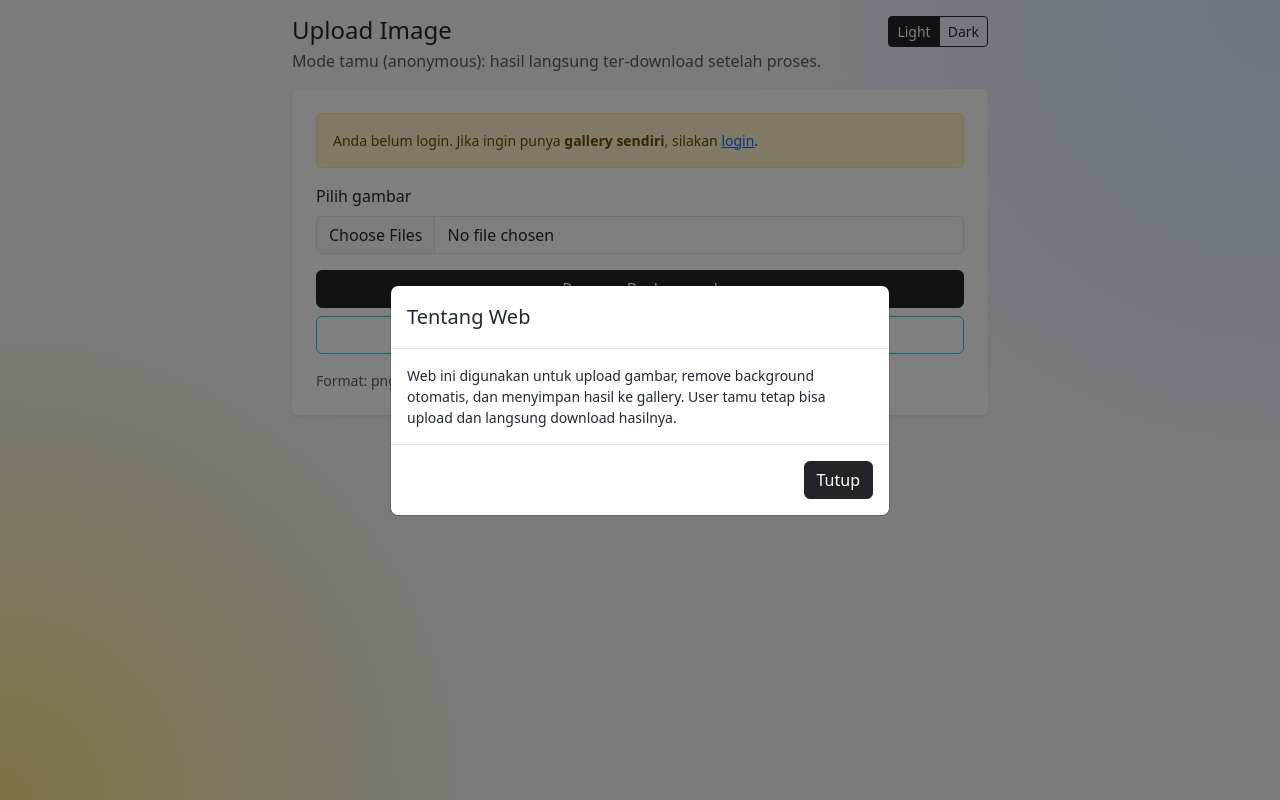
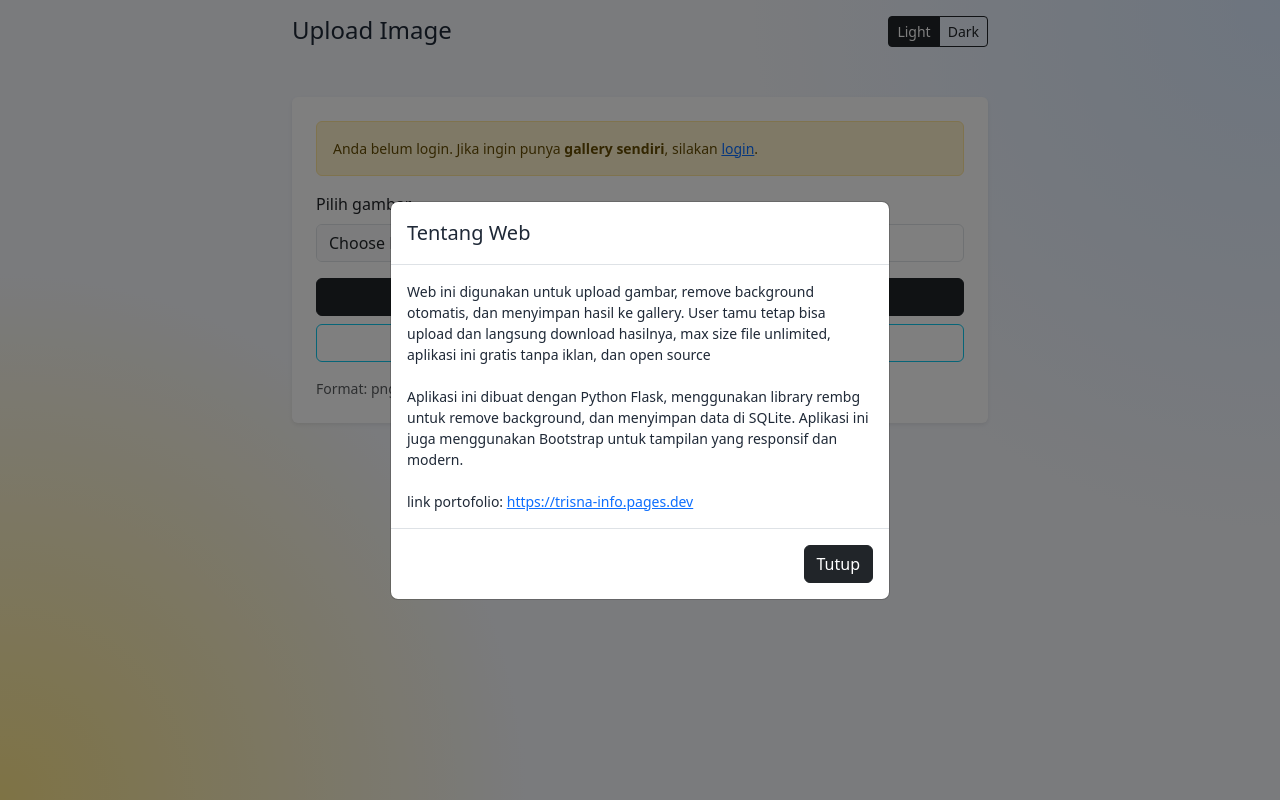
Before and after one commit to Trisn0802/Background_Remover, a Flask app: page /upload in a window 1280 px wide, after a click on "Tentang Web". Run offline with Flask 3, Linux system fonts and the light colour scheme; some libraries are stand-ins or nearby versions.

Commit message:
fix bug etc

```diff
--- a/app.py
+++ b/app.py
@@ -512,7 +512,7 @@ def gallery_page():
         date_filter,
         owner_filter,
         page=1,
-        page_size=10,
+        page_size=8,
     )
 
     users = []
@@ -662,7 +662,7 @@ def api_gallery():
     date_filter = request.args.get("date", "").strip()
     owner_filter = request.args.get("owner", "").strip().lower()
     page = request.args.get("page", default=1, type=int)
-    page_size = request.args.get("page_size", default=10, type=int)
+    page_size = request.args.get("page_size", default=8, type=int)
     page_size = min(max(page_size, 1), 50)
 
     rows, total, total_pages, current_page = paginate_images(
--- a/requirements.txt
+++ b/requirements.txt
@@ -1,3 +1,5 @@
-flask
 rembg
-pillow
+onnxruntime
+Flask
+Pillow
+Werkzeug
--- a/templates/base.html
+++ b/templates/base.html
@@ -8,6 +8,9 @@
       rel="stylesheet"
       href="{{ url_for('vendor', filename='bootstrap/dist/css/bootstrap.min.css') }}"
     />
+
+    <link rel="shortcut icon" href="{{ url_for('static', filename='favicon.ico') }}?v=3">
+
     <style>
       :root {
         --app-bg: #f4f6fb;
--- a/templates/gallery.html
+++ b/templates/gallery.html
@@ -259,7 +259,7 @@
   const confirmDownloadBtn = document.getElementById("confirmDownloadBtn");
   const confirmDeleteForm = document.getElementById("confirmDeleteForm");
 
-  const IMG_PAGE_SIZE = 10;
+  const IMG_PAGE_SIZE = 8;
   let imageCurrentPage = {{ image_current_page }};
   let selectedIds = new Set();
 
--- a/templates/upload.html
+++ b/templates/upload.html
@@ -7,7 +7,7 @@
     {% if active_user %}
     <p class="text-muted mb-0">{{ 'Admin' if active_user.role == 'admin' else 'User' }}: {{ active_user.username }}</p>
     {% else %}
-    <p class="text-muted mb-0">Mode tamu (anonymous): hasil langsung ter-download setelah proses.</p>
+    <p class="text-muted mb-0"></p>
     {% endif %}
   </div>
   <div class="btn-group btn-group-sm" role="group" aria-label="Theme mode">
@@ -16,7 +16,7 @@
   </div>
 </section>
 
-<div class="card border-0 shadow-sm">
+<div class="card border-0 shadow-sm mt-5">
   <div class="card-body p-3 p-md-4">
     {% if not active_user %}
     <div class="alert alert-warning small">
@@ -66,7 +66,11 @@
       </div>
       <div class="modal-body small">
         Web ini digunakan untuk upload gambar, remove background otomatis, dan menyimpan hasil ke gallery.
-        User tamu tetap bisa upload dan langsung download hasilnya.
+        User tamu tetap bisa upload dan langsung download hasilnya, max size file unlimited, aplikasi ini gratis tanpa iklan, dan open source
+        <br><br>
+        Aplikasi ini dibuat dengan Python Flask, menggunakan library rembg untuk remove background, dan menyimpan data di SQLite. Aplikasi ini juga menggunakan Bootstrap untuk tampilan yang responsif dan modern.
+        <br><br>
+        link portofolio: <a href="https://trisna-info.pages.dev" target="_blank" rel="noopener">https://trisna-info.pages.dev</a>
       </div>
       <div class="modal-footer">
         <button type="button" class="btn btn-dark" data-bs-dismiss="modal">Tutup</button>
@@ -208,6 +212,21 @@
   uploadForm.addEventListener("submit", (event) => {
     event.preventDefault();
 
+    // disable all buttons & links
+    const buttons = document.querySelectorAll("button");
+    const linkHref = document.querySelectorAll("a");
+    linkHref.forEach((link) => {
+      link.style.pointerEvents = "none";
+      link.style.textDecoration = "none";
+      disable = true;
+      link.style.opacity = "0.6";
+    });
+    buttons.forEach((button) => {
+      button.disabled = true;
+      button.style.pointerEvents = "none";
+      button.style.opacity = "0.6";
+    });
+
     const currentFileCount = fileInput.files?.length || selectedFiles.length;
     if (currentFileCount === 0) {
       fileInput.reportValidity();
@@ -232,7 +251,23 @@
       }
     };
 
+
     xhr.onload = () => {
+      // enable all buttons & links
+      const buttons = document.querySelectorAll("button");
+      const linkHref = document.querySelectorAll("a");
+      linkHref.forEach((link) => {
+        link.style.pointerEvents = "auto";
+        link.style.textDecoration = "none";
+        disable = false;
+        link.style.opacity = "1";
+      });
+      buttons.forEach((button) => {
+        button.disabled = false;
+        button.style.pointerEvents = "auto";
+        button.style.opacity = "1";
+      });
+
       if (xhr.status < 200 || xhr.status >= 300) {
         setProgress(0, "Upload gagal. Coba lagi.");
         setUploadUiBusy(false);
@@ -271,6 +306,37 @@
       processBar.classList.add("progress-bar-striped");
     };
 
+    xhr.onreadystatechange = () => {
+    if (xhr.readyState === XMLHttpRequest.DONE) {
+      if (xhr.status < 200 || xhr.status >= 300) {
+        setProgress(0, "Upload gagal. Coba lagi.");
+        setUploadUiBusy(false);
+        return;
+      }
+
+      const contentType = xhr.getResponseHeader("Content-Type") || "";
+      const disposition = xhr.getResponseHeader("Content-Disposition") || "";
+      const isAttachment = disposition.toLowerCase().includes("attachment");
+
+      if (isAttachment || contentType.includes("application/zip") || contentType.includes("image/png")) {
+        const filename = parseFileNameFromDisposition(disposition);
+        triggerDownload(xhr.response, filename);
+        setProgress(100, "Upload & proses selesai. Download dimulai.");
+
+        selectedFiles = [];
+        fileInput.value = "";
+        fileInput.required = true;
+        renderPreviews();
+        setUploadUiBusy(false);
+        return;
+      }
+
+      setProgress(100, "Upload selesai. Membuka gallery...");
+      const nextUrl = xhr.responseURL && xhr.responseURL.length > 0 ? xhr.responseURL : "{{ url_for('gallery_page') }}";
+      window.location.href = nextUrl;
+    }
+  };
+
     xhr.send(formData);
   });
 
```
Also changed, not shown: static/favicon.ico (added), static/logo.png (added), 2 other files.
